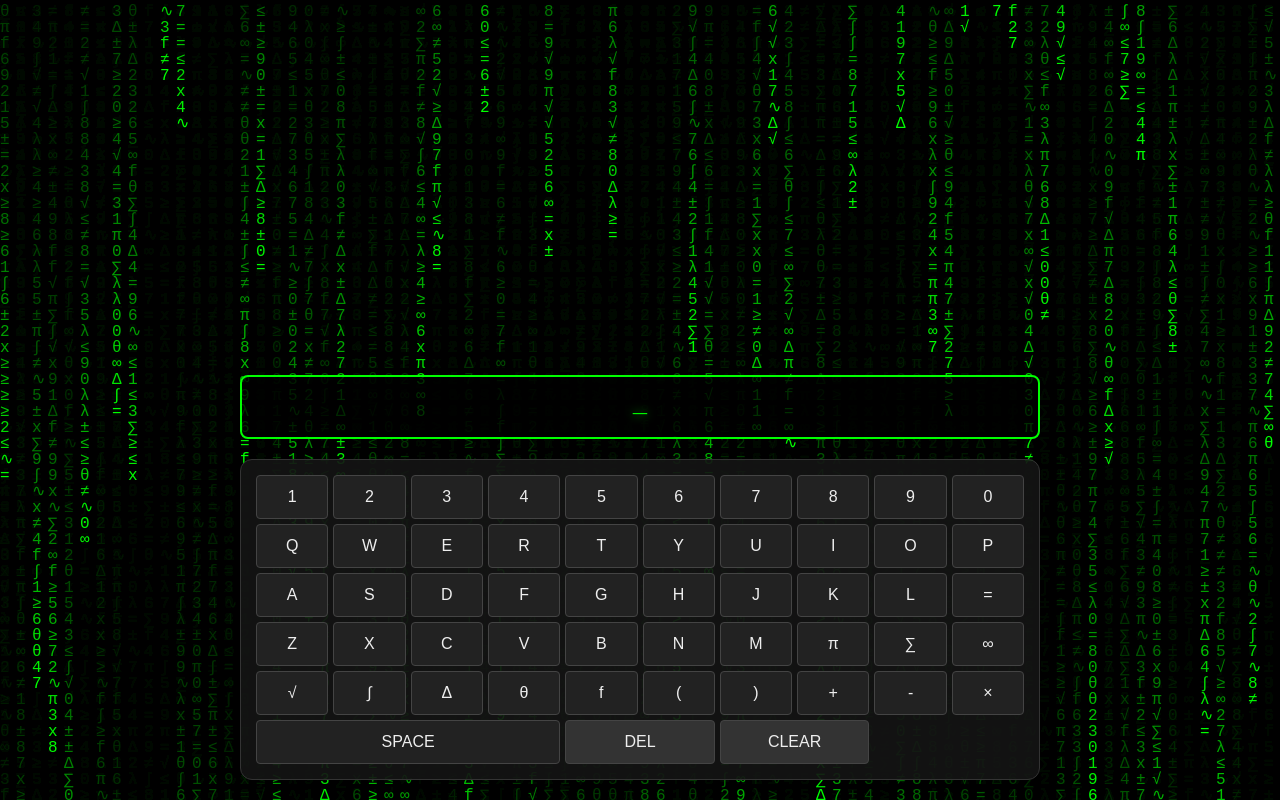
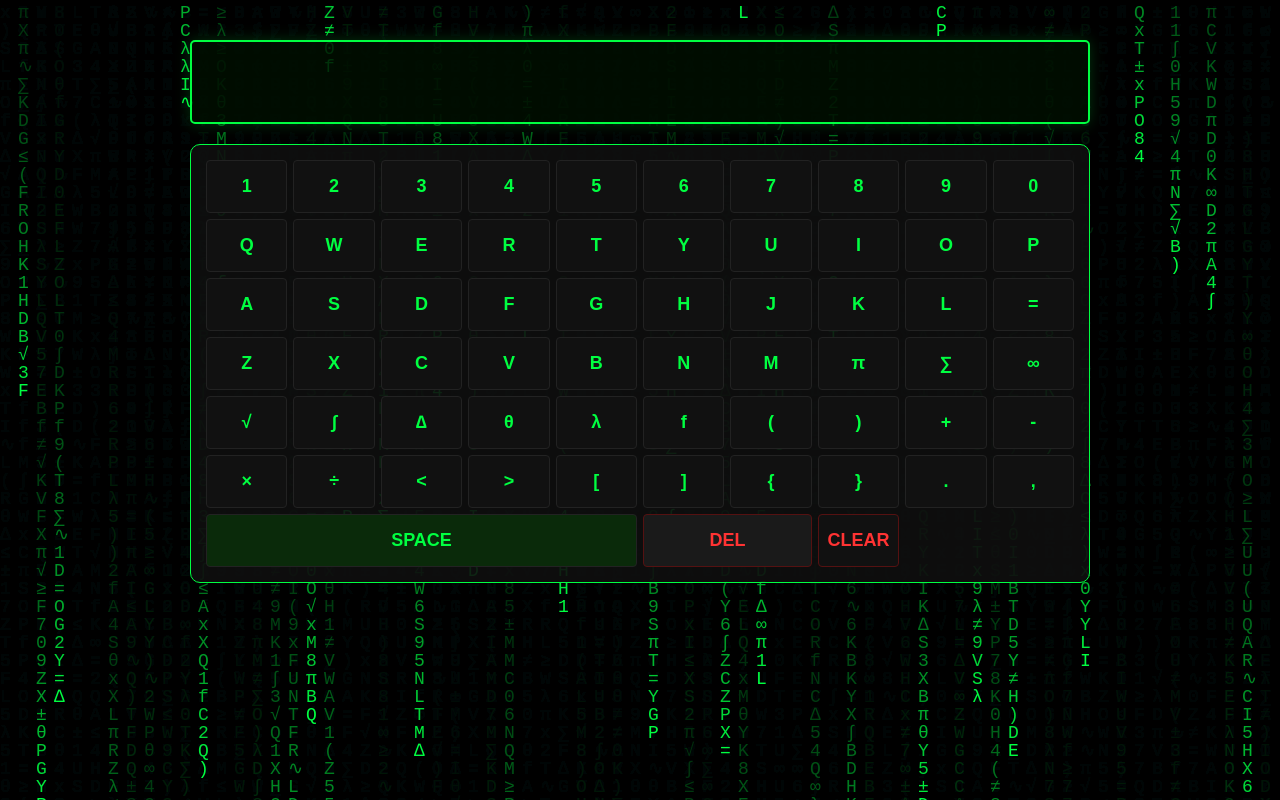
Before and after one commit to augustobrandoacosta-a11y/Mathrix, a plain HTML site: page index.html in a window 1280 px wide. Drawn offline with Linux system fonts and the light colour scheme.

Commit message:
Refactor index.html for UI and functionality improvements
Updated the title and improved styling for the UI and canvas elements. Enhanced keyboard functionality and adjusted matrix drawing logic.

```diff
--- a/index.html
+++ b/index.html
@@ -3,133 +3,194 @@
 <head>
     <meta charset="UTF-8">
     <meta name="viewport" content="width=device-width, initial-scale=1.0">
-    <title>Mathrix Input</title>
+    <title>Mathrix System</title>
     <style>
-        body { margin: 0; overflow: hidden; background: #000; font-family: monospace; }
-        canvas { position: absolute; top: 0; left: 0; z-index: 1; }
-
-        #ui-container {
-            position: absolute;
-            bottom: 20px;
-            left: 50%;
-            transform: translateX(-50%);
-            z-index: 2;
-            width: 90%;
-            max-width: 800px;
-            text-align: center;
+        /* Setup full-screen dark mode */
+        body {
+            margin: 0;
+            padding: 0;
+            overflow: hidden;
+            background: #000;
+            font-family: 'Courier New', Courier, monospace;
+            display: flex;
+            flex-direction: column;
+            align-items: center;
+            height: 100vh;
         }
 
-        #display {
-            background: rgba(0, 0, 0, 0.8);
-            color: #0F0;
-            border: 2px solid #0F0;
-            padding: 15px;
-            font-size: 24px;
-            margin-bottom: 20px;
-            min-height: 30px;
-            border-radius: 8px;
-            text-shadow: 0 0 10px #0F0;
+        /* Matrix Background */
+        canvas {
+            position: absolute;
+            top: 0;
+            left: 0;
+            z-index: 1;
         }
 
-        .keyboard {
+        /* Main UI Wrapper */
+        #interface {
+            position: relative;
+            z-index: 2;
+            width: 95%;
+            max-width: 900px;
+            margin-top: 5vh;
+            display: flex;
+            flex-direction: column;
+            gap: 20px;
+        }
+
+        /* The Output Display */
+        #display {
+            background: rgba(0, 15, 0, 0.85);
+            color: #00ff41;
+            border: 2px solid #00ff41;
+            padding: 20px;
+            font-size: 28px;
+            min-height: 40px;
+            border-radius: 5px;
+            text-shadow: 0 0 8px #00ff41;
+            box-shadow: 0 0 15px rgba(0, 255, 65, 0.2);
+            word-wrap: break-word;
+        }
+
+        /* Keyboard Container */
+        .keyboard-grid {
             display: grid;
             grid-template-columns: repeat(10, 1fr);
-            gap: 5px;
-            background: rgba(20, 20, 20, 0.9);
+            gap: 6px;
+            background: rgba(15, 15, 15, 0.9);
             padding: 15px;
-            border-radius: 12px;
-            border: 1px solid #333;
+            border-radius: 10px;
+            border: 1px solid #00ff41;
         }
 
+        /* Key Styling */
         button {
-            padding: 12px 0;
-            background: #222;
-            color: #eee;
-            border: 1px solid #444;
+            padding: 15px 0;
+            background: #111;
+            color: #00ff41;
+            border: 1px solid #222;
             border-radius: 4px;
             cursor: pointer;
-            font-size: 16px;
-            transition: 0.1s;
+            font-size: 18px;
+            font-weight: bold;
+            transition: all 0.1s ease;
+            user-select: none;
         }
 
-        button:active { background: #0F0; color: #000; transform: translateY(2px); }
+        button:hover {
+            background: #1a1a1a;
+            border-color: #00ff41;
+        }
 
-        .wide { grid-column: span 2; background: #333; }
-        .extra-wide { grid-column: span 4; }
+        button:active {
+            background: #00ff41;
+            color: #000;
+            transform: scale(0.95);
+        }
+
+        /* Special Keys */
+        .span-2 { grid-column: span 2; background: #1a1a1a; }
+        .span-5 { grid-column: span 5; background: #0a2a0a; }
+        .del-key { color: #ff3333; border-color: #551111; }
     </style>
 </head>
 <body>
-    <canvas id="matrix"></canvas>
 
-    <div id="ui-container">
+    <canvas id="matrixCanvas"></canvas>
+
+    <div id="interface">
         <div id="display">_</div>
-        <div class="keyboard" id="kb"></div>
+        <div class="keyboard-grid" id="keyboard"></div>
     </div>
 
     <script>
-        // --- MATRIX BACKGROUND LOGIC ---
-        const canvas = document.getElementById('matrix');
+        // --- 1. MATRIX ENGINE ---
+        const canvas = document.getElementById('matrixCanvas');
         const ctx = canvas.getContext('2d');
-        canvas.width = window.innerWidth;
-        canvas.height = window.innerHeight;
 
-        const mathSymbols = '∑π∞√∫∆θλfx=≠±≥≤∿0123456789';
-        const fontSize = 16;
-        const drops = Array(Math.floor(canvas.width / fontSize)).fill(1);
+        function resize() {
+            canvas.width = window.innerWidth;
+            canvas.height = window.innerHeight;
+        }
+        window.onresize = resize;
+        resize();
+
+        const symbols = "0123456789∑π∞√∫∆θλf(x)=≠±≥≤∿ABCDEFGHIKLMNOPQRSTUVWXYZ";
+        const fontSize = 18;
+        const columns = Math.floor(canvas.width / fontSize);
+        const drops = Array(columns).fill(1);
 
         function drawMatrix() {
-            ctx.fillStyle = 'rgba(0, 0, 0, 0.05)';
+            ctx.fillStyle = "rgba(0, 0, 0, 0.08)";
             ctx.fillRect(0, 0, canvas.width, canvas.height);
-            ctx.fillStyle = '#0F0';
-            ctx.font = fontSize + 'px monospace';
-            drops.forEach((y, i) => {
-                const text = mathSymbols[Math.floor(Math.random() * mathSymbols.length)];
-                ctx.fillText(text, i * fontSize, y * fontSize);
-                if (y * fontSize > canvas.height && Math.random() > 0.975) drops[i] = 0;
+
+            ctx.fillStyle = "#00ff41";
+            ctx.font = fontSize + "px monospace";
+
+            for (let i = 0; i < drops.length; i++) {
+                const text = symbols[Math.floor(Math.random() * symbols.length)];
+                ctx.fillText(text, i * fontSize, drops[i] * fontSize);
+
+                if (drops[i] * fontSize > canvas.height && Math.random() > 0.98) {
+                    drops[i] = 0;
+                }
                 drops[i]++;
-            });
+            }
         }
-        setInterval(drawMatrix, 35);
+        setInterval(drawMatrix, 40);
 
-        // --- CUSTOM KEYBOARD LOGIC ---
+        // --- 2. KEYBOARD ENGINE ---
         const display = document.getElementById('display');
-        const kb = document.getElementById('kb');
-        let currentText = "";
+        const kbContainer = document.getElementById('keyboard');
+        let buffer = "";
 
-        // Keys: Numbers, Math, and Letters
-        const keys = [
+        const keyLayout = [
             '1','2','3','4','5','6','7','8','9','0',
             'Q','W','E','R','T','Y','U','I','O','P',
             'A','S','D','F','G','H','J','K','L', '=',
             'Z','X','C','V','B','N','M', 'π', '∑', '∞',
-            '√', '∫', 'Δ', 'θ', 'f', '(', ')', '+', '-', '×'
+            '√', '∫', '∆', 'θ', 'λ', 'f', '(', ')', '+', '-',
+            '×', '÷', '<', '>', '[', ']', '{', '}', '.', ','
         ];
 
-        keys.forEach(key => {
+        // Generate standard keys
+        keyLayout.forEach(key => {
             const btn = document.createElement('button');
-            btn.innerText = key;
-            btn.onclick = () => { currentText += key; updateDisplay(); };
-            kb.appendChild(btn);
+            btn.textContent = key;
+            btn.onclick = () => addChar(key);
+            kbContainer.appendChild(btn);
         });
 
-        // Add special keys
-        const space = document.createElement('button');
-        space.innerText = "SPACE"; space.className = "extra-wide";
-        space.onclick = () => { currentText += " "; updateDisplay(); };
+        // Add special function keys
+        const createSpecialKey = (label, classes, action) => {
+            const btn = document.createElement('button');
+            btn.textContent = label;
+            btn.className = classes;
+            btn.onclick = action;
+            kbContainer.appendChild(btn);
+        };
 
-        const back = document.createElement('button');
-        back.innerText = "DEL"; back.className = "wide";
-        back.onclick = () => { currentText = currentText.slice(0, -1); updateDisplay(); };
+        createSpecialKey("SPACE", "span-5", () => addChar(" "));
+        createSpecialKey("DEL", "span-2 del-key", () => {
+            buffer = buffer.slice(0, -1);
+            updateDisplay();
+        });
+        createSpecialKey("CLEAR", "span-3 del-key", () => {
+            buffer = "";
+            updateDisplay();
+        });
 
-        const clear = document.createElement('button');
-        clear.innerText = "CLEAR"; clear.className = "wide";
-        clear.onclick = () => { currentText = ""; updateDisplay(); };
-
-        kb.append(space, back, clear);
+        function addChar(char) {
+            buffer += char;
+            updateDisplay();
+        }
 
         function updateDisplay() {
-            display.innerText = currentText + "_";
+            display.textContent = buffer + (Math.floor(Date.now() / 500) % 2 ? "_" : " ");
         }
+
+        // Blinking cursor effect
+        setInterval(updateDisplay, 500);
     </script>
 </body>
 </html>
```
